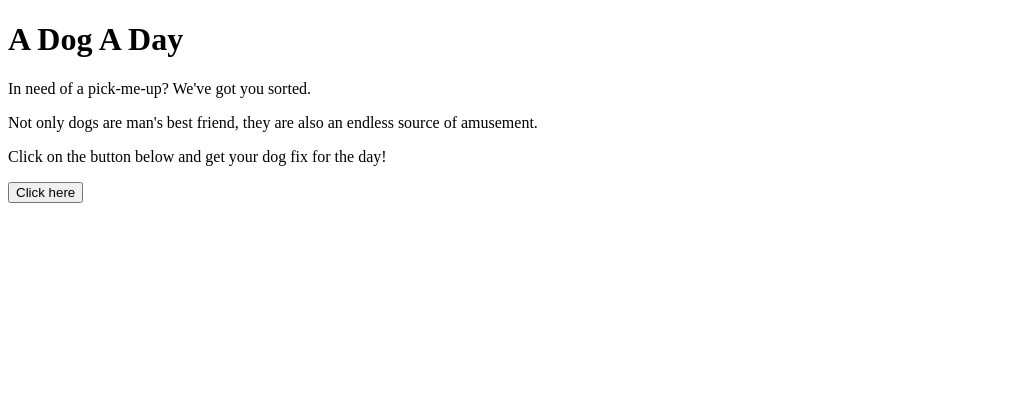
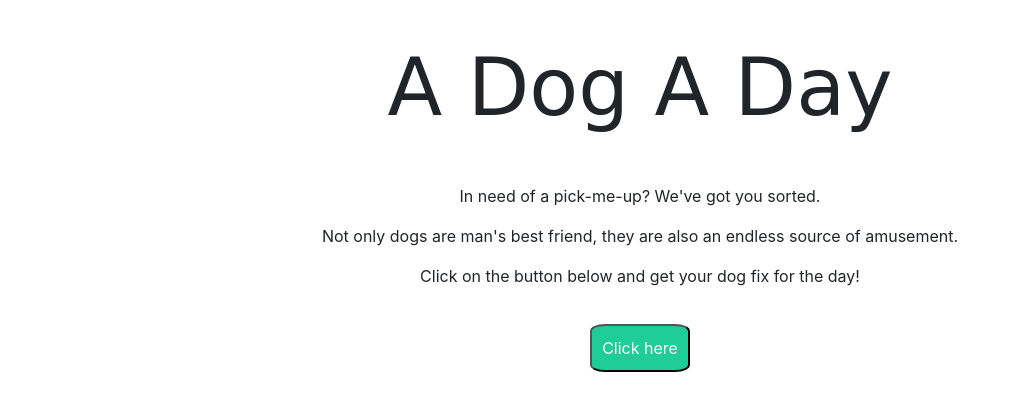
Before and after one commit to helenesauve/a-dog-a-day, a plain HTML site: page index.html in a window 1280 px wide. Shown: the whole page, without its empty margins (0-1012 px from the left). Drawn offline with nearby package versions, Linux system fonts and the light colour scheme; a web font is replaced by a local one.

Commit message:
styling page with button and title font

```diff
--- a/index.html
+++ b/index.html
@@ -1,22 +1,44 @@
 <!DOCTYPE html>
 <html lang="en">
+
 <head>
     <meta charset="UTF-8">
     <meta http-equiv="X-UA-Compatible" content="IE=edge">
     <meta name="viewport" content="width=device-width, initial-scale=1.0">
+    <link rel="stylesheet" href="https://cdn.jsdelivr.net/npm/bootstrap@4.3.1/dist/css/bootstrap.min.css"
+        integrity="sha384-ggOyR0iXCbMQv3Xipma34MD+dH/1fQ784/j6cY/iJTQUOhcWr7x9JvoRxT2MZw1T" crossorigin="anonymous">
     <link rel="stylesheet" href="style.css">
+    <link rel="preconnect" href="https://fonts.googleapis.com">
+<link rel="preconnect" href="https://fonts.gstatic.com" crossorigin>
+<link href="https://fonts.googleapis.com/css2?family=Henny+Penny&display=swap" rel="stylesheet">
     <title>A Dog A Day</title>
 </head>
+
 <body>
-    <h1>A Dog A Day</h1>
+    <div class="container">
+    <h1 class="page-title">A Dog A Day</h1>
+    <div class="main-content">
     <p>In need of a pick-me-up? We've got you sorted.</p>
     <p>Not only dogs are man's best friend, they are also an endless source of amusement.</p>
     <p>Click on the button below and get your dog fix for the day!</p>
     <button id="dog-button">Click here</button>
     <div id="images">
+    </div>
+    </div>
 
-    <script src="https://cdnjs.cloudflare.com/ajax/libs/jquery/3.2.1/jquery.min.js"></script>
-    <script type="text/javascript" src="api.js"></script>
-    <script type="text/javascript" src="main.js"></script>
+        <script src="https://code.jquery.com/jquery-3.3.1.slim.min.js"
+            integrity="sha384-q8i/X+965DzO0rT7abK41JStQIAqVgRVzpbzo5smXKp4YfRvH+8abtTE1Pi6jizo"
+            crossorigin="anonymous"></script>
+        <script src="https://cdn.jsdelivr.net/npm/popper.js@1.14.7/dist/umd/popper.min.js"
+            integrity="sha384-UO2eT0CpHqdSJQ6hJty5KVphtPhzWj9WO1clHTMGa3JDZwrnQq4sF86dIHNDz0W1"
+            crossorigin="anonymous"></script>
+        <script src="https://cdn.jsdelivr.net/npm/bootstrap@4.3.1/dist/js/bootstrap.min.js"
+            integrity="sha384-JjSmVgyd0p3pXB1rRibZUAYoIIy6OrQ6VrjIEaFf/nJGzIxFDsf4x0xIM+B07jRM"
+            crossorigin="anonymous"></script>
+        <script src="https://cdnjs.cloudflare.com/ajax/libs/jquery/3.2.1/jquery.min.js"></script>
+
+        <script type="text/javascript" src="api.js"></script>
+        <script type="text/javascript" src="main.js"></script>
 </body>
+
 </html>
--- a/style.css
+++ b/style.css
@@ -0,0 +1,21 @@
+
+.page-title {
+    text-align: center;
+    padding: 40px;
+    font-size: 80px;
+    font-family: 'Henny Penny', cursive;
+}
+
+.main-content {
+    text-align: center;
+}
+
+
+#dog-button {
+    cursor: pointer;
+    background-color: #1ECD97;
+    padding: 10px;
+    margin: 20px;
+    border-radius: 15%;
+    color: white;
+}
```
